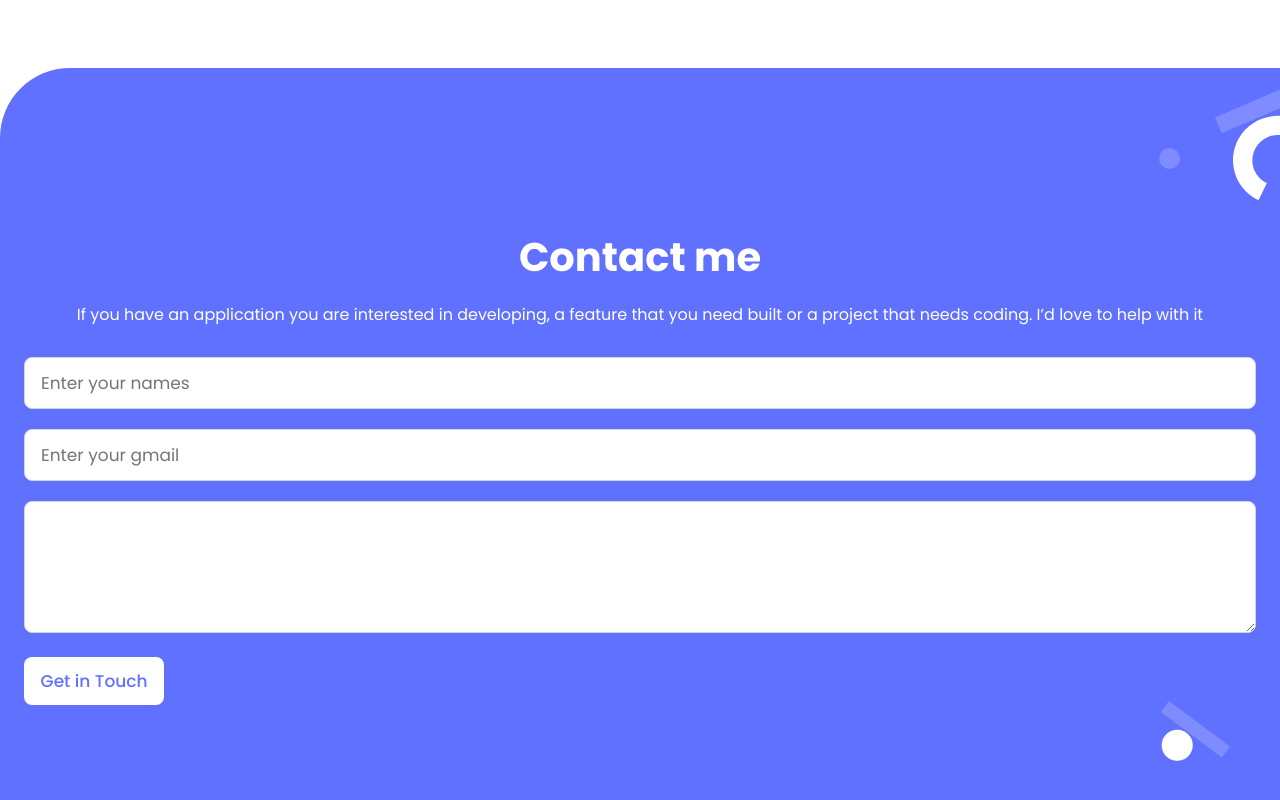
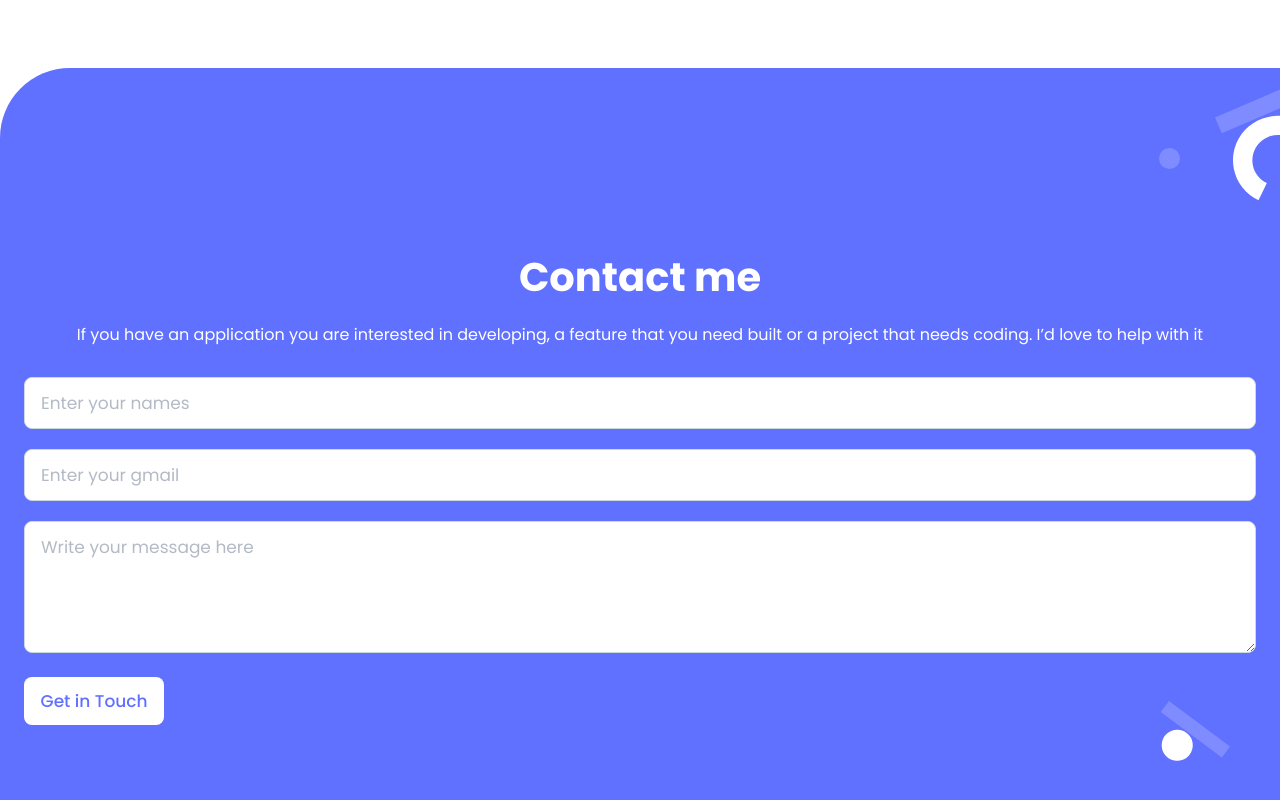
Before and after one commit to kingsleyocran/mc_portfolio, a website: page index.html in a window 1280 px wide. Shown: the part 7055-7855 px from the top of the page. Drawn offline with Linux system fonts and the light colour scheme.

Commit message:
modify style.css with review requirements

```diff
--- a/css/style.css
+++ b/css/style.css
@@ -524,6 +524,10 @@ p {
   right: 50px;
 }
 
+::placeholder {
+  color: #b3bac5;
+}
+
 /* footer */
 
 /* Media Queries */
--- a/index.html
+++ b/index.html
@@ -498,7 +498,7 @@
 
       <div class="contact-stack">
         <div class="contact-banner">
-          <h1 class="contact-header banner-content">Contact me</h1>
+          <h3 class="contact-header banner-content">Contact me</h3>
           <p class="body-text-2 color-white banner-content">
             If you have an application you are interested in developing, a
             feature that you need built or a project that needs coding. I’d love
@@ -533,8 +533,9 @@
                 name="text"
                 id="text"
                 required
-                maxlength="30"
+                maxlength="500"
                 class="contact-input"
+                placeholder="Write your message here"
                 cols="23"
                 rows="5"
               ></textarea>
```
Also changed, not shown: css/build/style.css.
